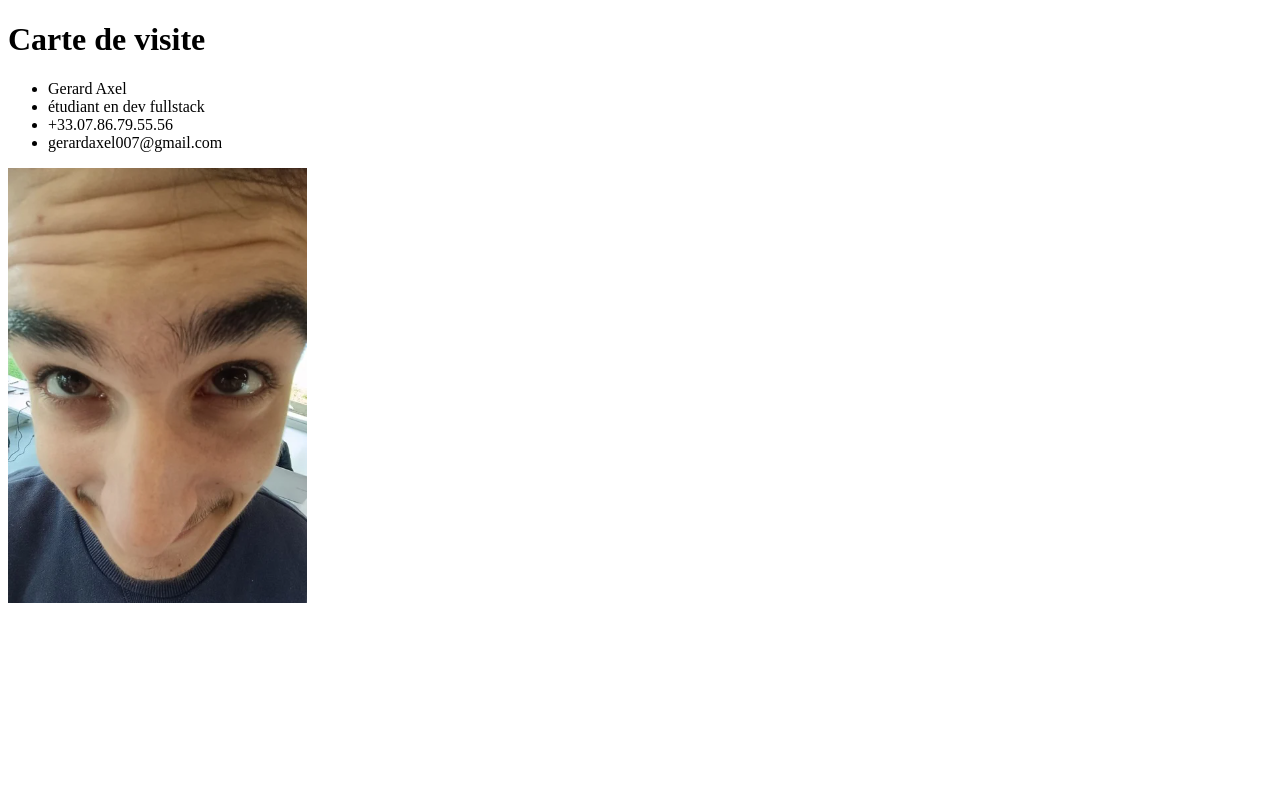
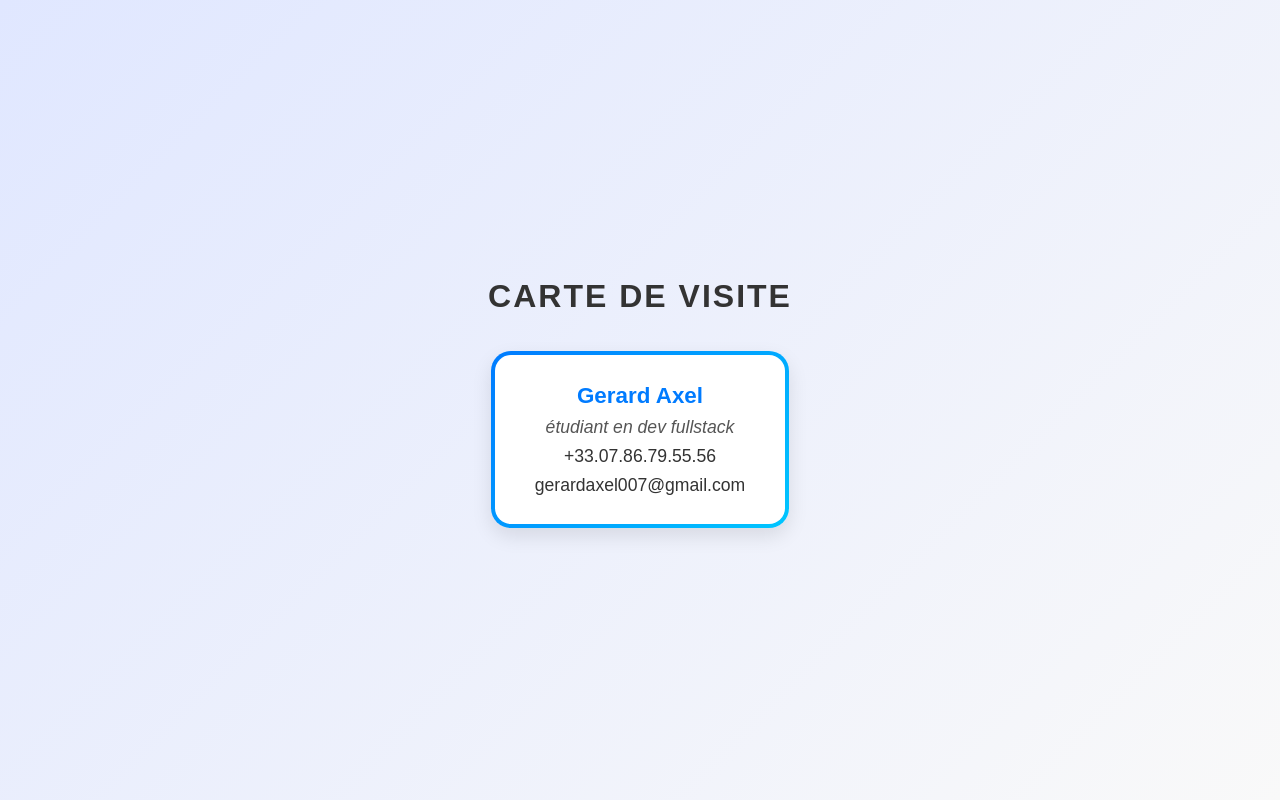
Before and after one commit to AxelGerard28/tp_visite, a plain HTML site: page index.html in a window 1280 px wide. Drawn offline with Linux system fonts and the light colour scheme.

Commit message:
feat: carte de visite fini

```diff
--- a/index.html
+++ b/index.html
@@ -3,8 +3,10 @@
 <head>
     <meta charset="utf-8">
     <title>Carte de Visite</title>
+    <link rel="stylesheet" href = "style.css">
 </head>
 <body>
+
 <h1>Carte de visite</h1>
 
 <ul>
@@ -14,6 +16,5 @@
     <li>gerardaxel007@gmail.com</li>
 </ul>
 
-<img src = "image.png"
-alt = "photo de moi">
+
 </body>
--- /dev/null
+++ b/style.css
@@ -0,0 +1,54 @@
+/* --- Style général de la page --- */
+body {
+    background: linear-gradient(135deg, #e0e7ff, #f9f9f9);
+    font-family: "Poppins", sans-serif;
+    display: flex;
+    flex-direction: column;
+    justify-content: center;
+    align-items: center;
+    height: 100vh;
+    margin: 0;
+}
+
+
+h1 {
+    color: #333;
+    margin-bottom: 20px;
+    text-transform: uppercase;
+    letter-spacing: 2px;
+}
+
+
+ul {
+    list-style: none;
+    padding: 20px 40px;
+    border: 4px solid transparent;
+    border-radius: 20px;
+    background:
+            linear-gradient(white, white) padding-box,
+            linear-gradient(135deg, #007bff, #00c6ff) border-box; /* dégradé bleu */
+    box-shadow: 0 8px 20px rgba(0, 0, 0, 0.1);
+    text-align: center;
+    transition: transform 0.3s ease, box-shadow 0.3s ease;
+}
+
+
+
+li {
+    margin: 8px 0;
+    color: #333;
+    font-size: 1.1em;
+}
+
+
+li:first-child {
+    font-size: 1.4em;
+    font-weight: bold;
+    color: #007bff;
+}
+
+
+li:nth-child(2) {
+    font-style: italic;
+    color: #555;
+}
```
Also changed, not shown: 1 other file.
